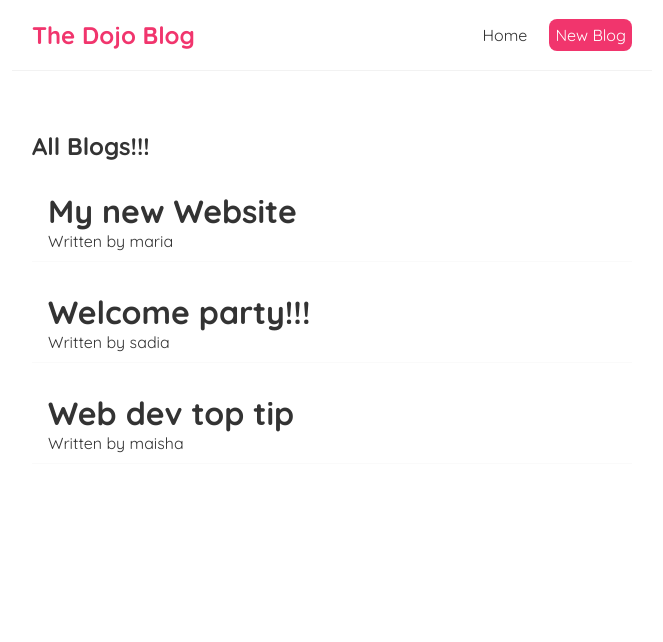
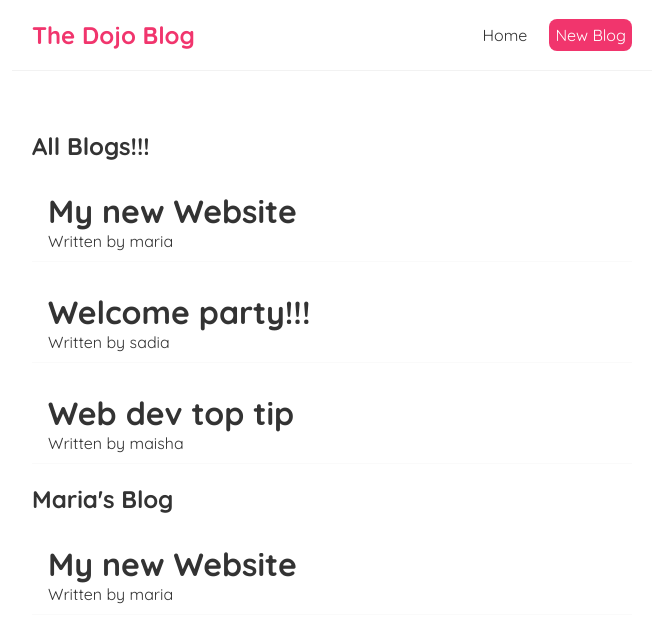
Before and after one commit to farzanatabassum/Dojo_Blog, a React (Create React App) app: page / in a window 1280 px wide. Shown: the top 642 px of the page, without its empty margins (308-971 px from the left). Built offline with nearby package versions, Linux system fonts and the light colour scheme.

Commit message:
reusing components

```diff
--- a/src/Home.js
+++ b/src/Home.js
@@ -33,6 +33,8 @@
             <button onClick={change}>State Change</button> */}
             {/* Multiple props in a component */}
             <BlogList blogs={blogs} title='All Blogs!!!'/>
+            {/* Re using components */}
+            <BlogList blogs={blogs.filter((blog)=>blog.author==='maria')} title="Maria's Blog"/>
         </div>
      );
 }
```
